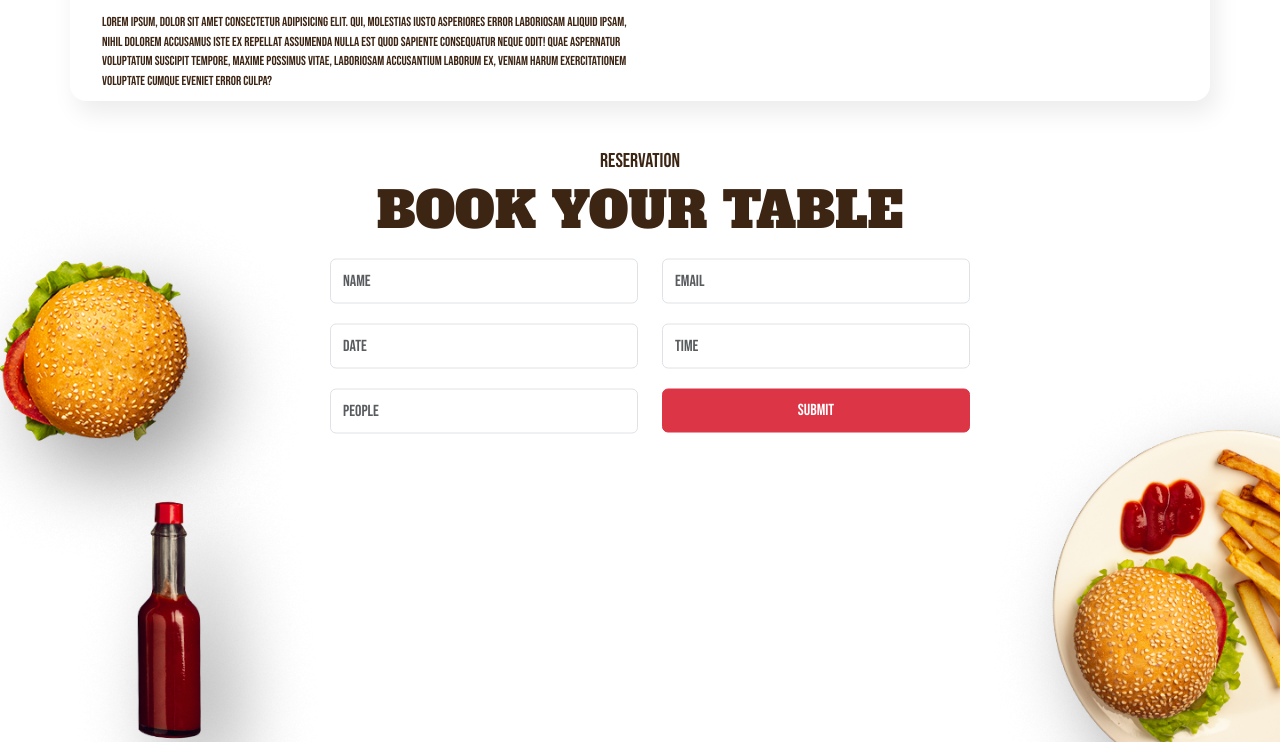
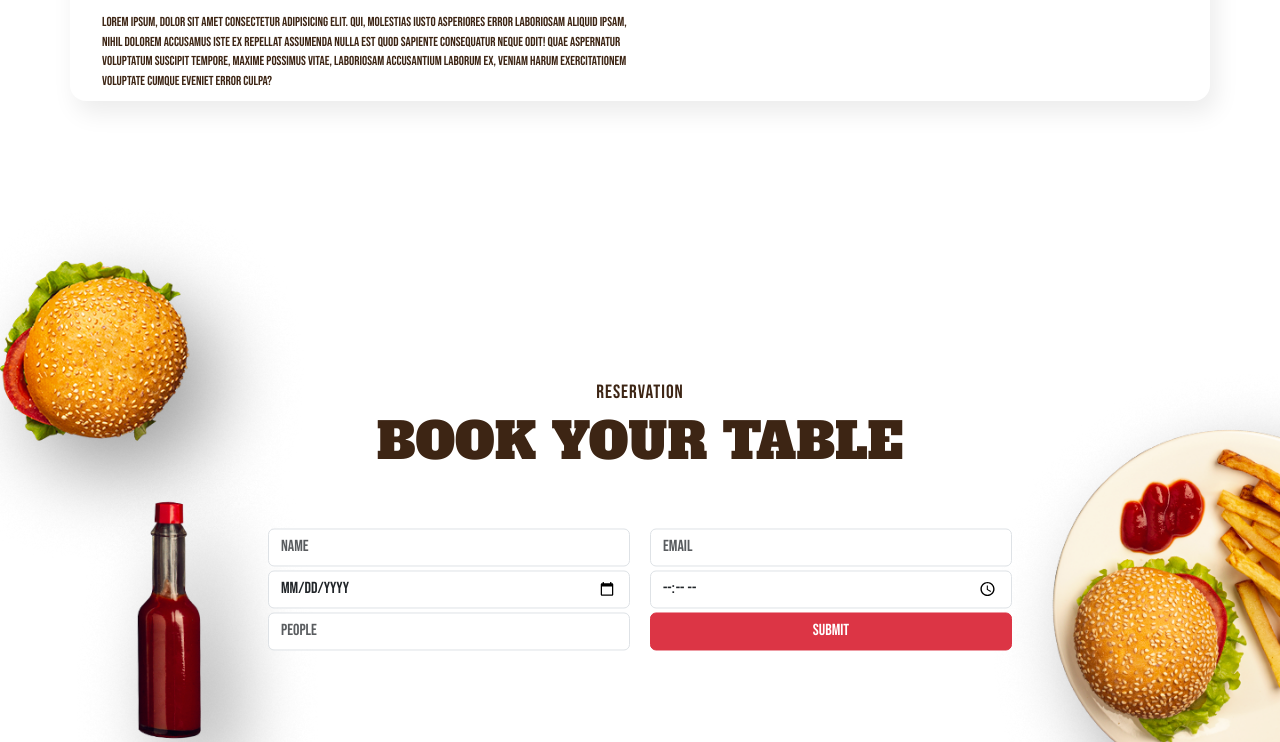
Before and after one commit to Basit2212/FastFood-website, a plain HTML site: page index.html in a window 1280 px wide. Shown: the part 2058-2800 px from the top of the page. Drawn offline with nearby package versions, Linux system fonts and the light colour scheme.

Commit message:
Add contact

```diff
--- a/index.html
+++ b/index.html
@@ -31,13 +31,13 @@
                             <a class="nav-link" aria-current="page" href="#">Home</a>
                         </li>
                         <li class="nav-item">
-                            <a class="nav-link" href="#">menu</a>
+                            <a class="nav-link" href="#menu">menu</a>
                         </li>
                         <li class="nav-item">
-                            <a class="nav-link" href="#">our story</a>
+                            <a class="nav-link" href="#events">events</a>
                         </li>
                         <li class="nav-item">
-                            <a class="nav-link" href="#">contact us</a>
+                            <a class="nav-link" href="#contact-us">contact us</a>
                         </li>
 
                     </ul>
@@ -98,7 +98,7 @@
             </div>
         </div>
     </section>
-    <section class="new-burger-card-section text-center ">
+    <section id="menu" class="new-burger-card-section text-center ">
         <div class="d-flex justify-content-center align-items-center">
             <div class="class-burger-btn d-flex justify-content-center align-items-center pt-5 pb-3">
                 <div class="tasty-btn py-2 px-3">
@@ -150,7 +150,7 @@
 
     </section>
 
-    <section class="upcoming-events-section py-5">
+    <section id="events" class="upcoming-events-section py-5">
         <div class="upcoming-events-container">
             <div class="row align-items-center">
                 <!-- Content Left -->
@@ -180,58 +180,45 @@
     </section>
 
 
-    <div class="reserve-img text-center">
+    <div id="contact-us" class="reserve-img text-center">
         <br>
         <img src="assets/new-bg.png" width="100%" alt="Reservation Background" class="img-fluid">
 
         <section class="reserve-section">
             <h1 class="reserve-sm-heading">reservation</h1>
-            <h1 class="heading">
+            <h1 class="heading pb-5">
                 Book your table
 
             </h1>
-            <form class="form-inline">
-                <div class="row">
-                    <div class="col-lg-6">
-                        <div class="form-group">
-                            <input type="text" class="form-control" name="" id="" aria-describedby="helpId"
-                                placeholder="Name">
+        <form class="form-inline w-100">
+    <div class="row g-1 justify-content-center">
+        <div class="col-lg-6 col-md-6 col-sm-12">
+            <input type="text" class="form-control w-100" placeholder="Name">
         </div>
+        <div class="col-lg-6 col-md-6 col-sm-12">
+            <input type="email" class="form-control w-100" placeholder="Email">
         </div>
-                    <div class="col-lg-6">
-                        <div class="form-group">
-                            <input type="text" class="form-control" name="" id="" aria-describedby="helpId"
-                                placeholder="Email">
+        <div class="col-lg-6 col-md-6 col-sm-12">
+            <input type="date" class="form-control w-100" placeholder="Date">
         </div>
+        <div class="col-lg-6 col-md-6 col-sm-12">
+            <input type="time" class="form-control w-100" placeholder="Time">
         </div>
-                    <div class="col-lg-6">
-                        <div class="form-group">
-                            <input type="text" class="form-control" name="" id="" aria-describedby="helpId"
-                                placeholder="Date">
+        <div class="col-lg-6 col-md-6 col-sm-12">
+            <input type="number" class="form-control w-100" placeholder="People">
         </div>
-                    </div>
-                    <div class="col-lg-6">
-                        <div class="form-group">
-                            <input type="text" class="form-control" name="" id="" aria-describedby="helpId"
-                                placeholder="Time">
-                        </div>
-                    </div>
-                    <div class="col-lg-6">
-                        <div class="form-group">
-                            <input type="text" class="form-control" name="" id="" aria-describedby="helpId"
-                                placeholder="People">
-                        </div>
-                    </div>
-                    <div class="col-lg-6">
-                        <div class="form-group">
-                            <button type="button" class="btn btn-danger w-100">submit</button>
-                        </div>
-                    </div>
+        <div class="col-lg-6 col-md-6 col-sm-12">
+            <button type="submit" class="btn btn-danger w-100">Submit</button>
         </div>
     </div>
 </form>
 
     </section>
+
+    </div>
+<footer class="footer">
+
+</footer>
     </div>
 
 
--- a/style.css
+++ b/style.css
@@ -4,6 +4,7 @@
     padding: 0;
     margin: 0;
     font-family: "Bebas Neue";
+    scroll-behavior: smooth;
 }
 
 img {
@@ -259,31 +260,65 @@ img {
 
 .reserve-img {
     position: relative;
-    display: inline-block;
+    display: block;
     z-index: 1;
 }
+
+.reserve-img img {
+    width: 100%;
+    height: auto;
+    display: block;
+}
+
 .reserve-section {
     position: absolute;
-        top: 20%;
+    top: 50%;
     left: 50%;
     transform: translate(-50%, -50%);
     z-index: 2;
     color: white;
     text-align: center;
-        width: 50%;
+    width: 80%;
+    max-width: 800px;
+    padding: 20px;
+    box-sizing: border-box;
 }
-.reserve-section input{
-    margin: 10px;
-    height: 45px;
-}
-.reserve-section button{
-    margin: 10px;
-    height: 44px;
-}
+
+
 .reserve-sm-heading {
-    font-size: 20px;
+    font-size: 1.2rem;
     text-transform: uppercase;
     color: #3d2514;
     font-weight: 400;
     font-family: "Bebas Neue";
+    letter-spacing: 1px;
 }
+
+
+
+
+@media (min-width: 768px) {
+    .reserve-section form .row > div {
+        padding: 0 10px;
+    }
+
+    .reserve-section input,
+    .reserve-section button {
+        width: 100%;
+    }
+}
+
+@media (max-width: 576px) {
+    .reserve-section {
+        padding-top: 100px;
+        width: 95%;
+    }
+
+    .reserve-section h1.heading {
+        font-size: 2rem;
+    }
+
+    .reserve-sm-heading {
+        font-size: 1rem;
+    }
+}
```
Lines whose indentation alone changed are shown as unchanged.
